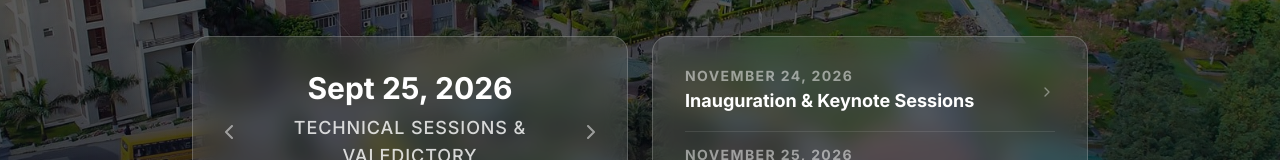
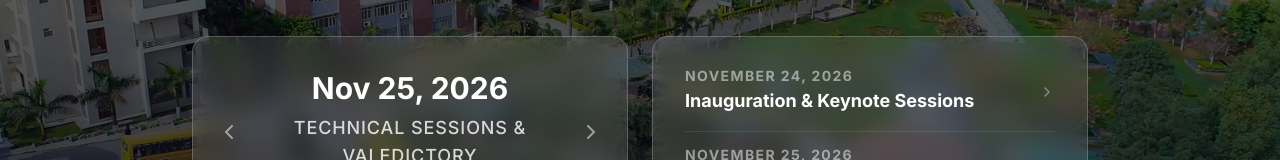
Before and after one commit to satyamkruk07-lgtm/IC-AIHISD-2026, a React (Vite) app: page / in a window 1280 px wide. Shown: the part 456-616 px from the top of the page. Built offline with nearby package versions, Linux system fonts and the light colour scheme; no server answers; the database is empty.

Commit message:
Update short date format from Sept to Nov in Hero carousel

```diff
--- a/src/components/Hero.tsx
+++ b/src/components/Hero.tsx
@@ -27,11 +27,11 @@ export default function Hero({ updateNotice }: { updateNotice?: string | null })
 
   const slides = [
     {
-      date: "Sept 24, 2026",
+      date: "Nov 24, 2026",
       title: "Main Conference Day 1"
     },
     {
-      date: "Sept 25, 2026",
+      date: "Nov 25, 2026",
       title: "Technical Sessions & Valedictory"
     }
   ];
```
